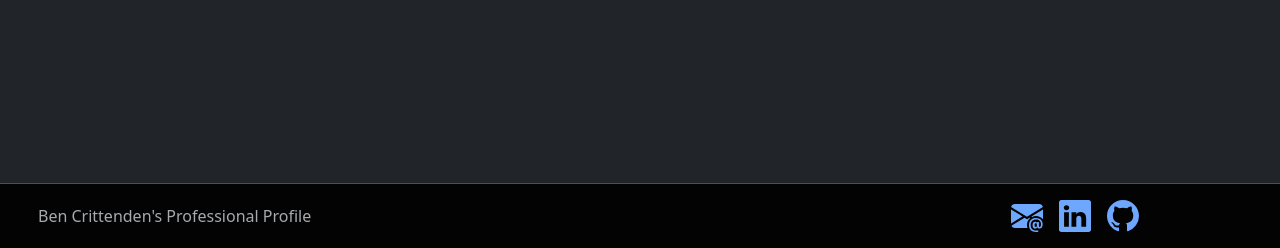
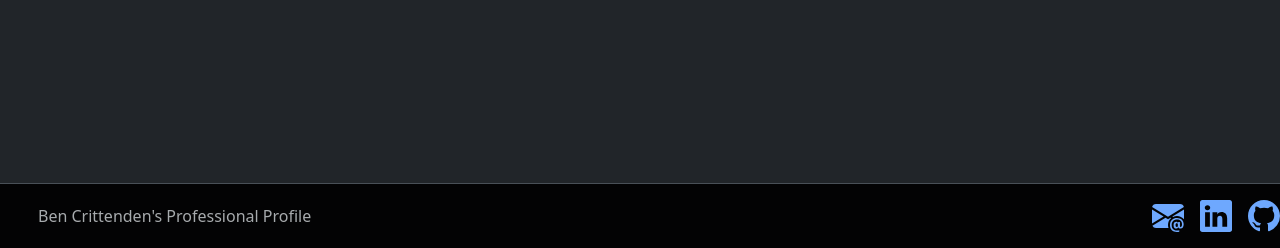
Before and after one commit to BenCritt/profile_workspace_heroku, a Django app: template projects/templates/projects/home.html in a window 1280 px wide. Shown: the part 552-800 px from the top of the page. Run offline with Django 3.2, Linux system fonts and the light colour scheme; the template is opened without the code that fills it, so the values that code supplies are empty; some libraries are stand-ins or nearby versions.

Commit message:
Improvements to mobile experience.

```diff
--- a/projects/templates/projects/base.html
+++ b/projects/templates/projects/base.html
@@ -89,6 +89,12 @@
           position: fixed;
           bottom: 0;
           border-top: 1px solid #ccc;
+
+          @media (max-width: 768px) {
+            .social-icons {
+              display: flex;
+              justify-content: center;
+            }
         }
       </style>
       <div class="col-md-4 d-flex align-items-center">
@@ -97,7 +103,7 @@
         </a>
       <span class="mb-3 mb-md-0 text-body-secondary">Ben Crittenden's Professional Profile</span>
       </div>
-      <ul class="nav col-md-4 justify-content-center list-unstyled d-flex"> <!-- class="nav col-md-4 justify-content-end list-unstyled d-flex" -->
+      <ul class="nav col-md-4 justify-content-end list-unstyled d-flex social-icons">
         <li class="ms-3">
           <a href = "mailto:bencritt@uwalumni.com" target="_blank" rel = "noopenner noreferrer" data-toggle="tooltip" title="Send me an email.">
             <svg xmlns="http://www.w3.org/2000/svg" width="32" height="32" fill="currentColor" class="bi bi-envelope-at-fill" viewBox="0 0 16 16">
```
